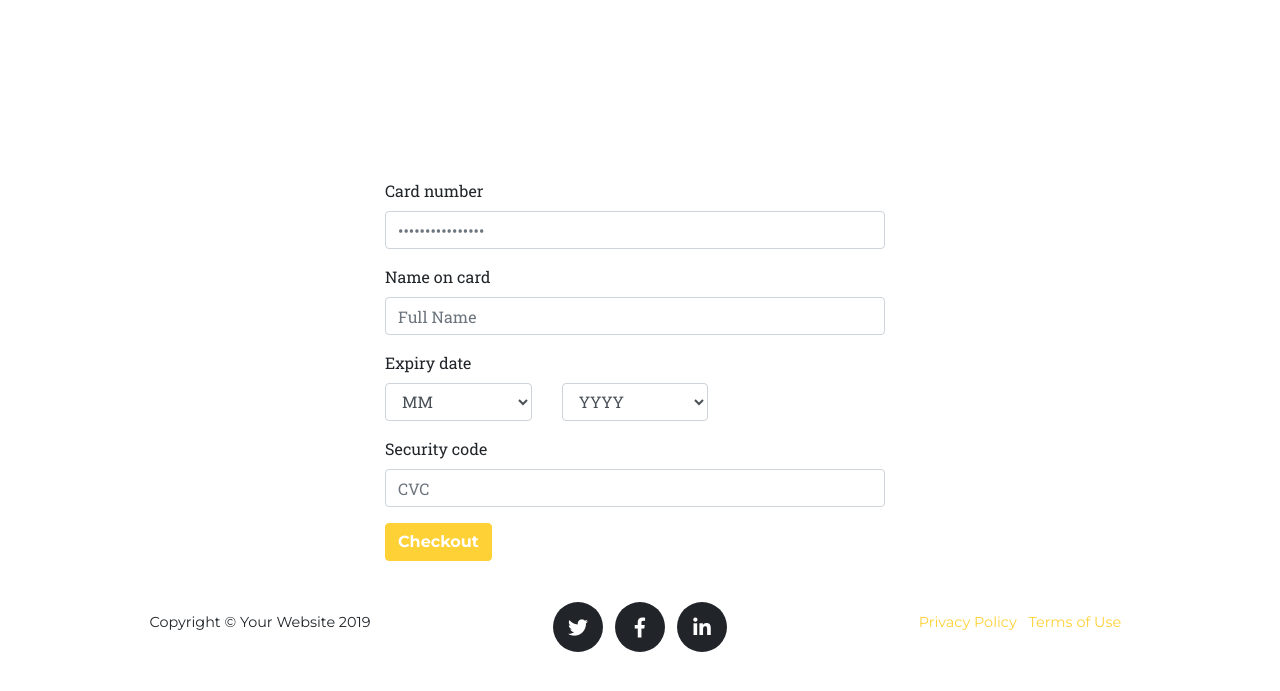
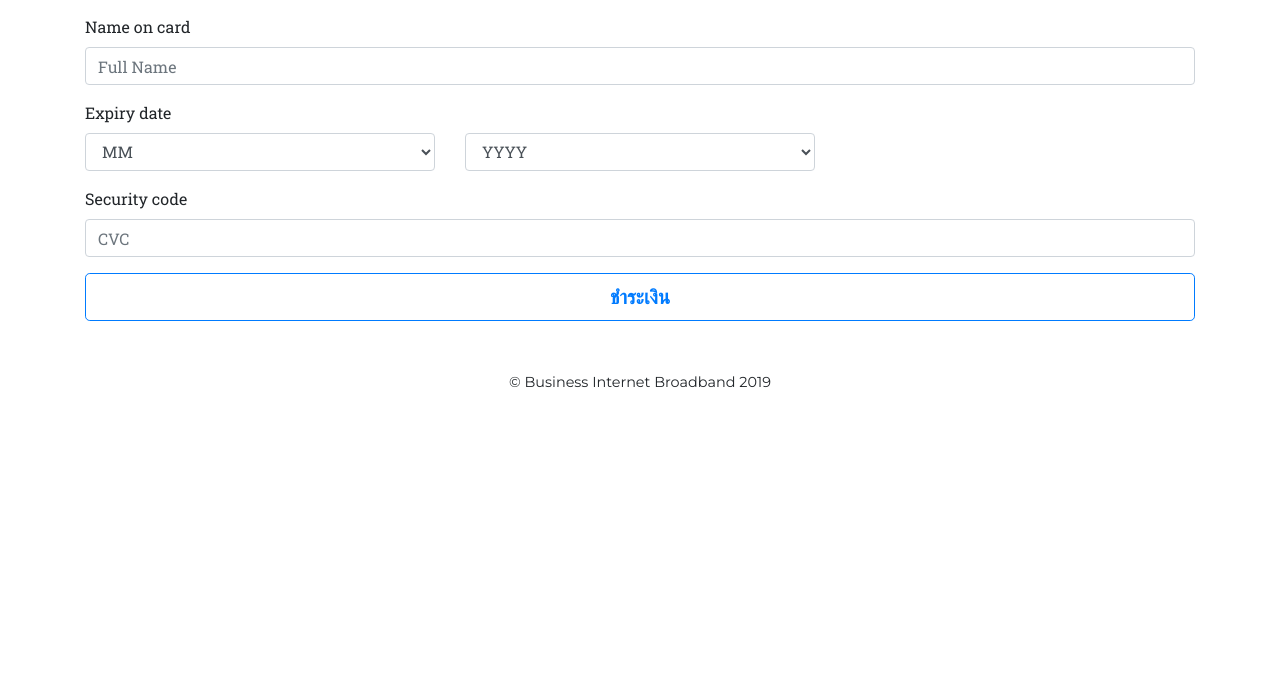
Before and after one commit to pmppalm/suecom, a PHP site: page /payment.php in a window 1280 px wide. Shown: the part 71-762 px from the top of the page. Run offline with PHP 8.4, Linux system fonts and the light colour scheme; some web fonts are replaced.

Commit message:
link payment + checkout

```diff
--- a/pack1499.php
+++ b/pack1499.php
@@ -24,6 +24,8 @@
 
     <!-- Custom styles for this template -->
     <link href="css/agency.min.css" rel="stylesheet">
+
+    <?php $_SESSION["pack"] = 3; ?>
 </head>
 
 <body id="page-top">
@@ -102,7 +104,7 @@
                             <hr>
                             <li>โทรในเครือข่ายฟรี 24 ชั่วโมง</li>
                         </ul>
-                        <button type="button" class="btn btn-lg btn-block btn-outline-primary">ชำระเงิน</button>
+                        <button type="button" class="btn btn-lg btn-block btn-outline-primary" onclick="window.location='payment.php'">สมัครแพ็คเกจ</button>
                     </div>
                 </div>
             </div>
--- a/pack1999.php
+++ b/pack1999.php
@@ -24,6 +24,8 @@
 
     <!-- Custom styles for this template -->
     <link href="css/agency.min.css" rel="stylesheet">
+
+    <?php $_SESSION["pack"] = 4; ?>
 </head>
 
 <body id="page-top">
@@ -100,7 +102,7 @@
                             <hr>
                             <li>โทรในเครือข่ายฟรี 24 ชั่วโมง</li>
                         </ul>
-                        <button type="button" class="btn btn-lg btn-block btn-outline-primary">ชำระเงิน</button>
+                        <button type="button" class="btn btn-lg btn-block btn-outline-primary" onclick="window.location='payment.php'">สมัครแพ็คเกจ</button>
                     </div>
                 </div>
             </div>
--- a/pack2399.php
+++ b/pack2399.php
@@ -24,6 +24,8 @@
 
     <!-- Custom styles for this template -->
     <link href="css/agency.min.css" rel="stylesheet">
+
+    <?php $_SESSION["pack"] = 5; ?>
 </head>
 
 <body id="page-top">
@@ -100,7 +102,7 @@
                             <hr>
                             <li>โทรในเครือข่ายฟรี 24 ชั่วโมง</li>
                         </ul>
-                        <button type="button" class="btn btn-lg btn-block btn-outline-primary">ชำระเงิน</button>
+                        <button type="button" class="btn btn-lg btn-block btn-outline-primary" onclick="window.location='payment.php'">สมัครแพ็คเกจ</button>
                     </div>
                 </div>
             </div>
--- a/pack2999.php
+++ b/pack2999.php
@@ -24,6 +24,8 @@
 
     <!-- Custom styles for this template -->
     <link href="css/agency.min.css" rel="stylesheet">
+
+    <?php $_SESSION["pack"] = 6; ?>
 </head>
 
 <body id="page-top">
@@ -100,7 +102,7 @@
                             <hr>
                             <li>โทรในเครือข่ายฟรี 24 ชั่วโมง</li>
                         </ul>
-                        <button type="button" class="btn btn-lg btn-block btn-outline-primary">ชำระเงิน</button>
+                        <button type="button" class="btn btn-lg btn-block btn-outline-primary" onclick="window.location='payment.php'">สมัครแพ็คเกจ</button>
                     </div>
                 </div>
             </div>
--- a/pack799.php
+++ b/pack799.php
@@ -24,6 +24,8 @@
 
     <!-- Custom styles for this template -->
     <link href="css/agency.min.css" rel="stylesheet">
+
+    <?php $_SESSION["pack"] = 1; ?>
 </head>
 
 <body id="page-top">
@@ -100,7 +102,7 @@
                             <hr>
                             <li>โทรในเครือข่ายฟรี 24 ชั่วโมง</li>
                         </ul>
-                        <button type="button" class="btn btn-lg btn-block btn-outline-primary">ชำระเงิน</button>
+                        <button type="button" class="btn btn-lg btn-block btn-outline-primary" onclick="window.location='payment.php'">สมัครแพ็คเกจ</button>
                     </div>
                 </div>
             </div>
--- a/pack999.php
+++ b/pack999.php
@@ -24,6 +24,8 @@
 
     <!-- Custom styles for this template -->
     <link href="css/agency.min.css" rel="stylesheet">
+
+    <?php $_SESSION["pack"] = 2; ?>
 </head>
 
 <body id="page-top">
@@ -101,7 +103,7 @@
                             <hr>
                             <li>โทรในเครือข่ายฟรี 24 ชั่วโมง</li>
                         </ul>
-                        <button type="button" class="btn btn-lg btn-block btn-outline-primary">ชำระเงิน</button>
+                        <button type="button" class="btn btn-lg btn-block btn-outline-primary" onclick="window.location='payment.php'">สมัครแพ็คเกจ</button>
                     </div>
                 </div>
             </div>
--- a/payment.php
+++ b/payment.php
@@ -122,7 +122,22 @@
 
   <div class="container">
 
+  <?php if(isset($_SESSION["pack"])){
+    if($_SESSION["pack"] == 1) {?>
       <form id="checkout-form" class="checkout-form" action="checkout799.php" method="POST">
+    <?php }else if($_SESSION["pack"] == 2){ ?>
+      <form id="checkout-form" class="checkout-form" action="checkout999.php" method="POST">
+    <?php }else if($_SESSION["pack"] == 3){ ?>
+      <form id="checkout-form" class="checkout-form" action="checkout1499.php" method="POST">
+    <?php }else if($_SESSION["pack"] == 4){ ?>
+      <form id="checkout-form" class="checkout-form" action="checkout1999.php" method="POST">
+    <?php }else if($_SESSION["pack"] == 5){ ?>
+      <form id="checkout-form" class="checkout-form" action="checkout2399.php" method="POST">
+    <?php }else { ?>
+      <form id="checkout-form" class="checkout-form" action="checkout2999.php" method="POST">
+    <?php } ?>
+  <?php } ?>
+
     <div class="form-group">
         <label >Card number</label>
         <input type="text" data-name="cardNumber" class="form-control" placeholder="••••••••••••••••" />
@@ -178,7 +193,7 @@
       </div>
 
         <div class="form-group">
-        <button class="btn btn-primary">Checkout</button>
+        <button class="btn btn-lg btn-block btn-outline-primary">ชำระเงิน</button>
       </div>
 
     </form>
@@ -189,36 +204,15 @@
             <div class="container">
                 <div class="row">
                     <div class="col-md-4">
-                    <span class="copyright">Copyright &copy; Your Website 2019</span>
+
                     </div>
                     <div class="col-md-4">
                         <ul class="list-inline social-buttons">
-                        <li class="list-inline-item">
-                            <a href="#">
-                                <i class="fab fa-twitter"></i>
-                            </a>
-                        </li>
-                        <li class="list-inline-item">
-                            <a href="#">
-                                <i class="fab fa-facebook-f"></i>
-                            </a>
-                        </li>
-                        <li class="list-inline-item">
-                            <a href="#">
-                                <i class="fab fa-linkedin-in"></i>
-                            </a>
-                        </li>
+                            <span class="copyright">&copy; Business Internet Broadband 2019</span>
                         </ul>
                     </div>
                     <div class="col-md-4">
-                    <ul class="list-inline quicklinks">
-                        <li class="list-inline-item">
-                            <a href="#">Privacy Policy</a>
-                        </li>
-                        <li class="list-inline-item">
-                            <a href="#">Terms of Use</a>
-                        </li>
-                    </ul>
+
                     </div>
                 </div>
             </div>
```
Lines whose indentation alone changed are shown as unchanged.
